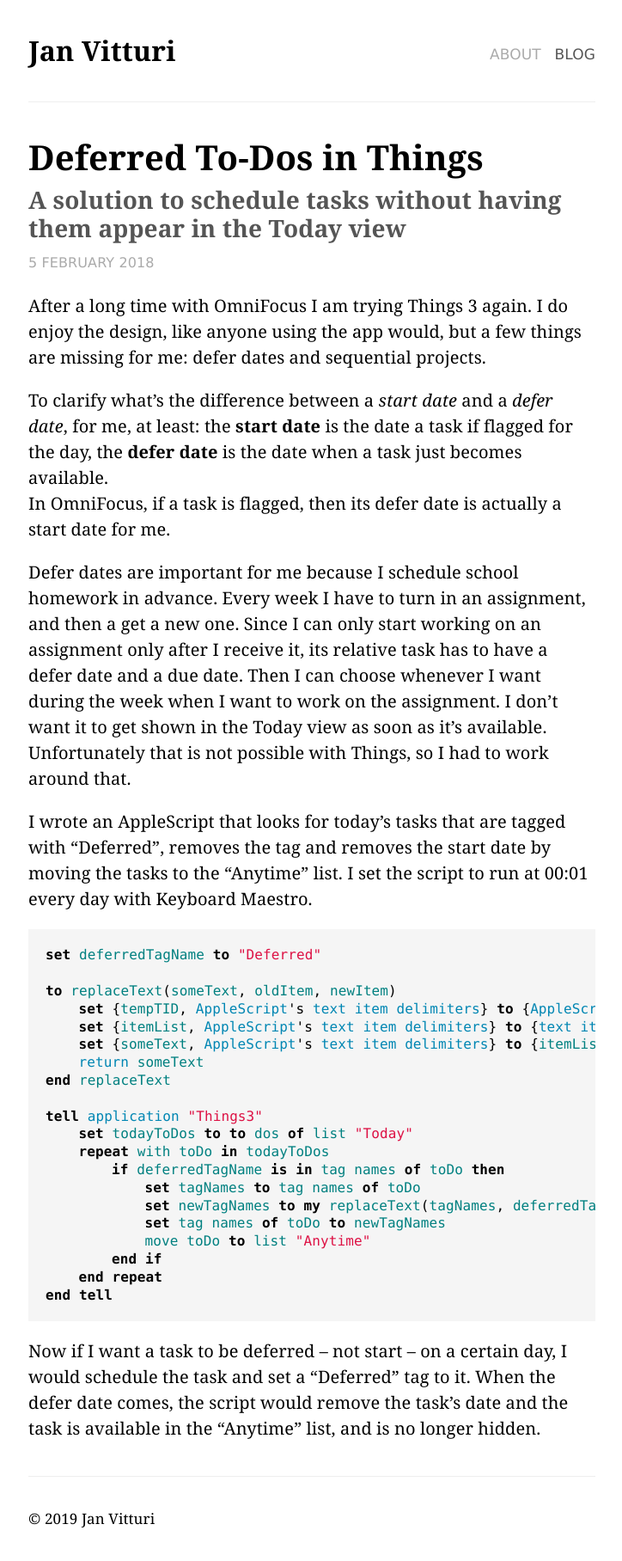
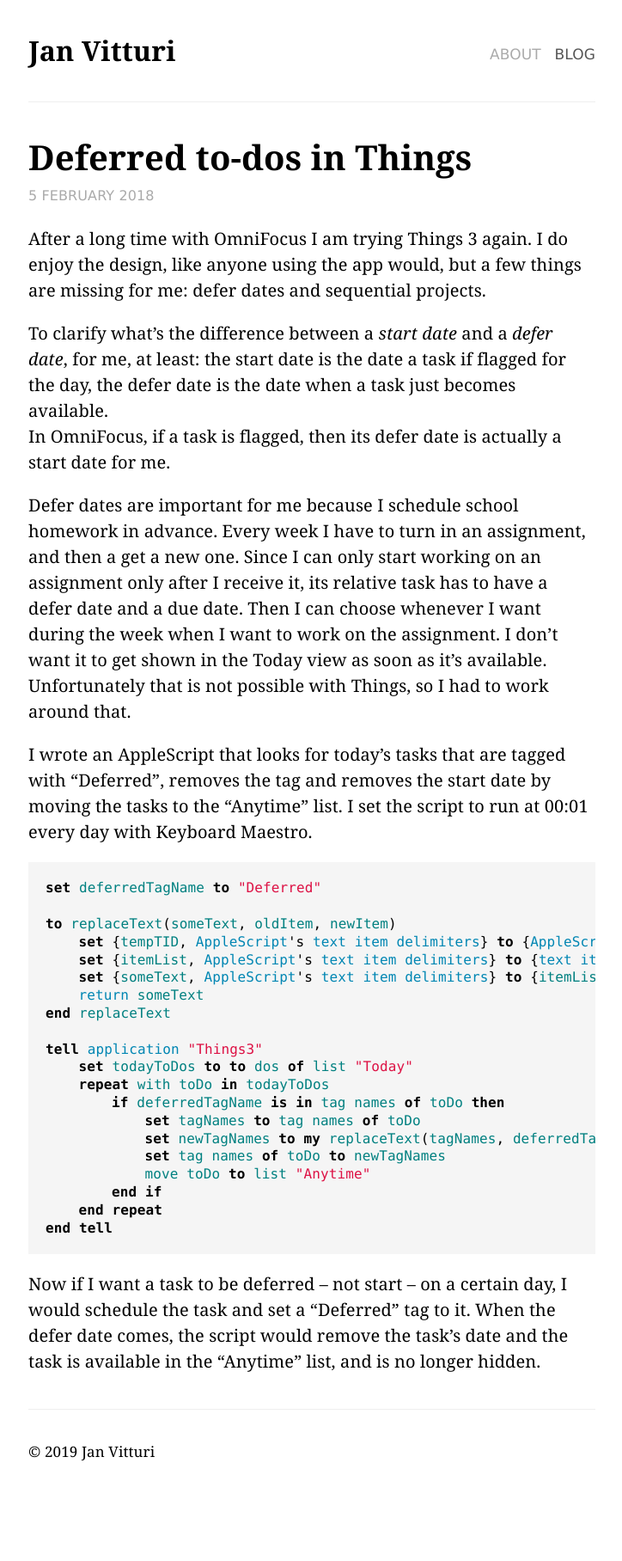
Before and after one commit to jan4843/janv.it, a Jekyll site: the page built from _posts/2018-02-05-deferred-todos-things.md, in a window 1280 px wide. Shown: the whole page at 86% size, without its empty margins (277-1001 px from the left). Built offline with Jekyll 4.4.1, drawn with Linux system fonts in a browser that asks for light colours; after the commit the page ends 1738 px from its top, so only the background shows below that.

Commit message:
Adjust posts formatting

````diff
--- a/_posts/2018-02-05-deferred-todos-things.md
+++ b/_posts/2018-02-05-deferred-todos-things.md
@@ -1,17 +1,17 @@
 ---
-title: Deferred To-Dos in Things
-description: A solution to schedule tasks without having them appear in the Today view
+title: Deferred to-dos in Things
 ---
 
 After a long time with OmniFocus I am trying Things 3 again. I do enjoy the design, like anyone using the app would, but a few things are missing for me: defer dates and sequential projects.
 
-To clarify what’s the difference between a *start date* and a *defer date*, for me, at least: the **start date** is the date a task if flagged for the day, the **defer date** is the date when a task just becomes available.
+To clarify what’s the difference between a *start date* and a *defer date*, for me, at least: the start date is the date a task if flagged for the day, the defer date is the date when a task just becomes available.
 In OmniFocus, if a task is flagged, then its defer date is actually a start date for me.
 
 Defer dates are important for me because I schedule school homework in advance. Every week I have to turn in an assignment, and then a get a new one. Since I can only start working on an assignment only after I receive it, its relative task has to have a defer date and a due date. Then I can choose whenever I want during the week when I want to work on the assignment. I don’t want it to get shown in the Today view as soon as it’s available.
 Unfortunately that is not possible with Things, so I had to work around that.
 
 I wrote an AppleScript that looks for today’s tasks that are tagged with “Deferred”, removes the tag and removes the start date by moving the tasks to the “Anytime” list. I set the script to run at 00:01 every day with Keyboard Maestro.
+
 ```applescript
 set deferredTagName to "Deferred"
 
@@ -34,4 +34,5 @@
 	end repeat
 end tell
 ```
+
 Now if I want a task to be deferred – not start – on a certain day, I would schedule the task and set a “Deferred” tag to it. When the defer date comes, the script would remove the task’s date and the task is available in the “Anytime” list, and is no longer hidden.
````
Also changed, not shown: _includes/image (deleted, +0 -13 lines), _posts/2017-12-03-schedule-time-machine.md (+5 -3 lines), _posts/2018-01-10-nightshift-appletv.md (+3 -4 lines), _posts/2018-05-01-openvpn-lan-only.md (+0 -1 lines).
